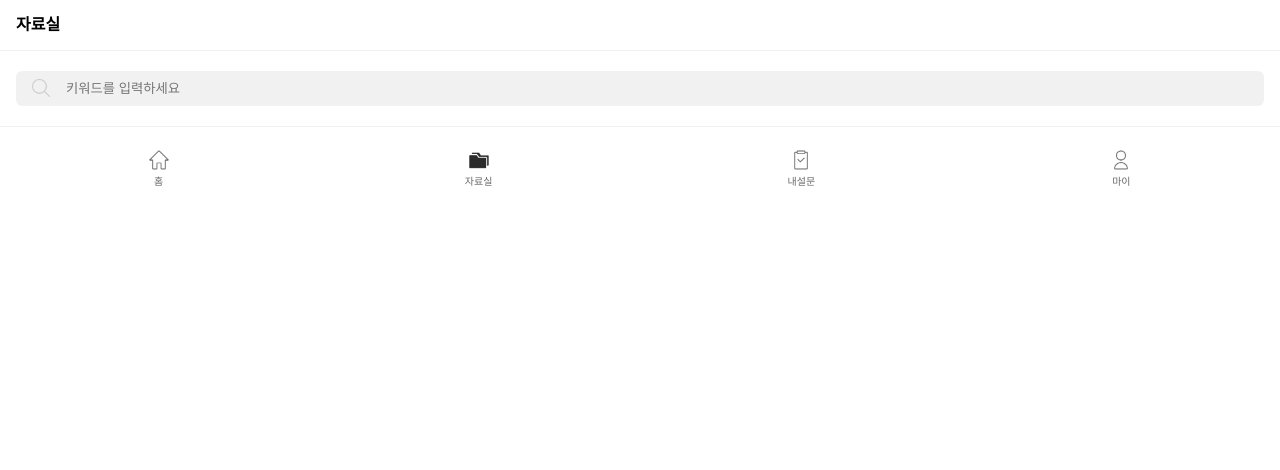
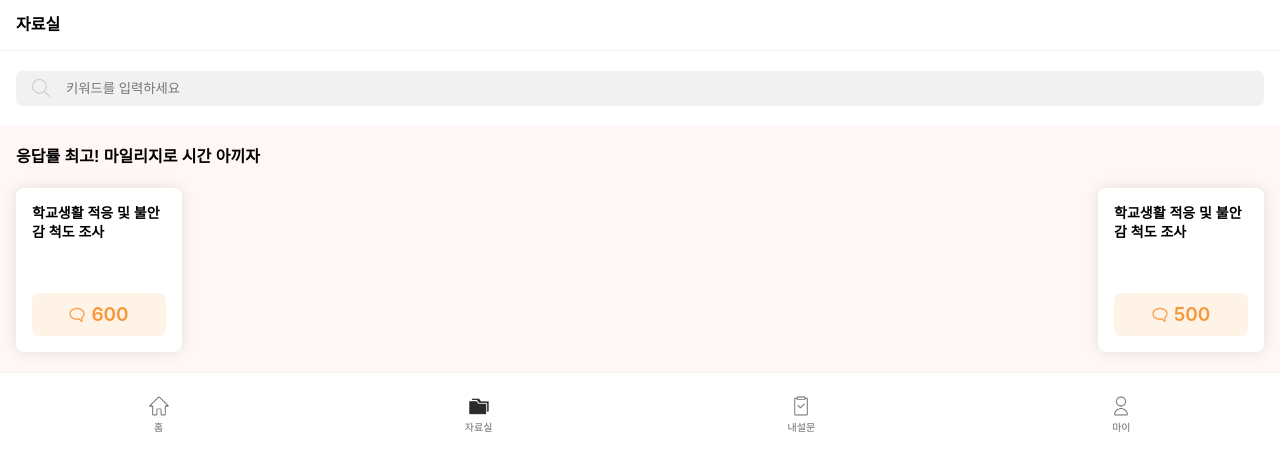
Before and after one commit to Lee-Seonghyun316/AnyVey, a React (Create React App) app: page /reference in a window 1280 px wide. Shown: the top 470 px of the page. Built offline with nearby package versions, Linux system fonts and the light colour scheme.

Commit message:
style: 관심분야 설문 섹션

```diff
--- a/src/data/servey.ts
+++ b/src/data/servey.ts
@@ -1,4 +1,4 @@
-export const myServeys = [
+export const mySurveys = [
   {
     id: 1,
     title: '이색 콜라보 식품 구매 경험 및 인식',
@@ -60,3 +60,16 @@ export const interestSurveys = [
     gift: 'coffee',
   },
 ];
+
+export const bestSurveys = [
+  {
+    id: 1,
+    title: '학교생활 적응 및 불안감 척도 조사',
+    recruitmentCount: 600,
+  },
+  {
+    id: 2,
+    title: '학교생활 적응 및 불안감 척도 조사',
+    recruitmentCount: 500,
+  },
+];
--- a/src/features/home/home.tsx
+++ b/src/features/home/home.tsx
@@ -9,7 +9,7 @@ import coin from '../../common/images/coin.png';
 import InterestSurvey from './interestSurvey';
 import BottomBar from '../bottomBar/bottomBar';
 import LogoutMySurvey from './logoutMySurvey';
-import { myServeys, interestSurveys } from '../../data/servey';
+import { mySurveys, interestSurveys } from '../../data/servey';
 const Home = () => {
   const interestsFirst = interestSurveys.slice(0, 4);
   const interestsSecond = interestSurveys.slice(3);
@@ -25,11 +25,11 @@ const Home = () => {
       <OngoingSurvey>
         <SectionTitleContainer>
           <SectionTitle>진행중인 설문 </SectionTitle>
-          {login && <Count>{myServeys.length}</Count>}
+          {login && <Count>{mySurveys.length}</Count>}
         </SectionTitleContainer>
         {login && (
-          <MySurveys>
-            {myServeys.map((mySurvey) => (
+          <Surveys>
+            {mySurveys.map((mySurvey) => (
               <MySurvey
                 key={mySurvey.id}
                 title={mySurvey.title}
@@ -39,7 +39,7 @@ const Home = () => {
                 gift={mySurvey.gift}
               />
             ))}
-          </MySurveys>
+          </Surveys>
         )}
         {!login && <LogoutMySurvey />}
       </OngoingSurvey>
@@ -104,7 +104,7 @@ const Count = styled.text`
   font-size: 16px;
 `;
 
-const MySurveys = styled.section`
+const Surveys = styled.section`
   display: flex;
   flex-direction: row;
   overflow: scroll;
--- /dev/null
+++ b/src/features/reference/bestSurvey.tsx
@@ -0,0 +1,63 @@
+import React from 'react';
+import SpeechBubble from '../../common/images/speechBubble.png';
+import styled from 'styled-components';
+
+interface Props {
+  title: string;
+  recruitmentCount: number;
+}
+
+const BestSurvey: React.FC<Props> = ({ title, recruitmentCount }) => {
+  return (
+    <Wrap>
+      <BestSurveyTitle>{title}</BestSurveyTitle>
+      <Recruitment>
+        <CountImg src={SpeechBubble} />
+        <Count>{recruitmentCount}</Count>
+      </Recruitment>
+    </Wrap>
+  );
+};
+
+export default BestSurvey;
+
+const Wrap = styled.div`
+  width: 166px;
+  height: 164px;
+  box-shadow: 0px 0px 15px rgba(0, 0, 0, 0.1);
+  border-radius: 8px;
+  background: #ffffff;
+  padding: 16px;
+  display: flex;
+  flex-direction: column;
+  justify-content: space-between;
+`;
+
+const BestSurveyTitle = styled.h2`
+  font-weight: 600;
+  font-size: 14px;
+  line-height: 19px;
+`;
+
+const Recruitment = styled.div`
+  width: 134px;
+  height: 43px;
+  background: #fff2e6;
+  border-radius: 8px;
+  display: flex;
+  justify-content: center;
+  align-items: center;
+`;
+
+const Count = styled.text`
+  font-weight: 600;
+  font-size: 19px;
+  line-height: 26px;
+  color: #f69738;
+`;
+
+const CountImg = styled.img`
+  width: 16px;
+  height: 16px;
+  margin-right: 6px;
+`;
--- a/src/features/reference/reference.tsx
+++ b/src/features/reference/reference.tsx
@@ -3,6 +3,8 @@ import styled from 'styled-components';
 import BottomBar from '../bottomBar/bottomBar';
 import Header from '../header/header';
 import search from '../../common/images/search.png';
+import BestSurvey from './bestSurvey';
+import { bestSurveys } from '../../data/servey';
 
 const Reference = () => {
   return (
@@ -12,6 +14,20 @@ const Reference = () => {
         <SearchImg src={search} />
         <SearchForm placeholder="키워드를 입력하세요" />
       </SearchContainer>
+      <BestSurveysContainer>
+        <Title>
+          <StrongTitle>응답률 최고!</StrongTitle> 마일리지로 시간 아끼자
+        </Title>
+        <Surveys>
+          {bestSurveys.map((bestSurvey) => (
+            <BestSurvey
+              key={bestSurvey.id}
+              title={bestSurvey.title}
+              recruitmentCount={bestSurvey.recruitmentCount}
+            />
+          ))}
+        </Surveys>
+      </BestSurveysContainer>
       <BottomBar path="reference" />
     </ReferenceContainer>
   );
@@ -40,3 +56,24 @@ const SearchImg = styled.img`
   height: 18px;
   margin: 8px 14px 9px 16px;
 `;
+
+const BestSurveysContainer = styled.section`
+  padding: 20px 16px;
+  background: #fff7f5;
+`;
+
+const Title = styled.h1`
+  font-weight: 600;
+  font-size: 16px;
+  line-height: 22px;
+  margin-bottom: 20px;
+`;
+
+const StrongTitle = styled.span`
+  font-weight: bolder;
+`;
+
+const Surveys = styled.div`
+  display: flex;
+  justify-content: space-between;
+`;
```
Also changed, not shown: src/common/images/speechBubble.png (added).
